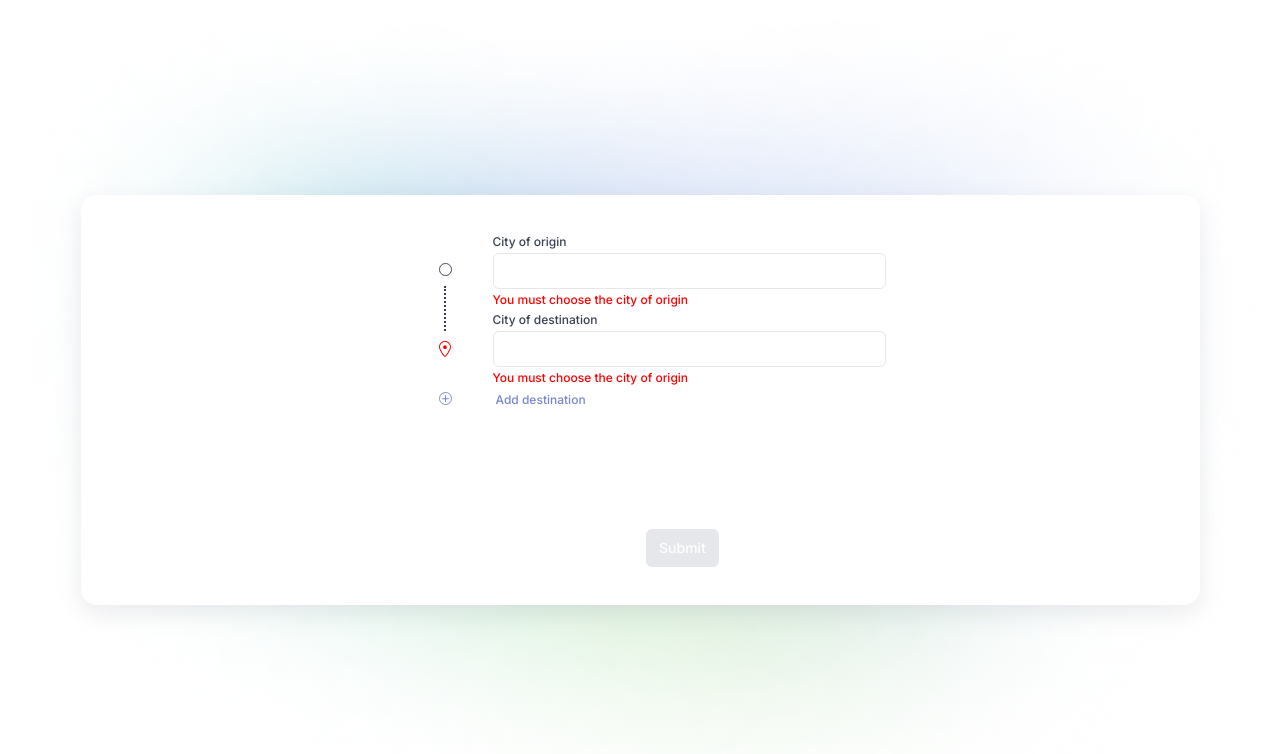
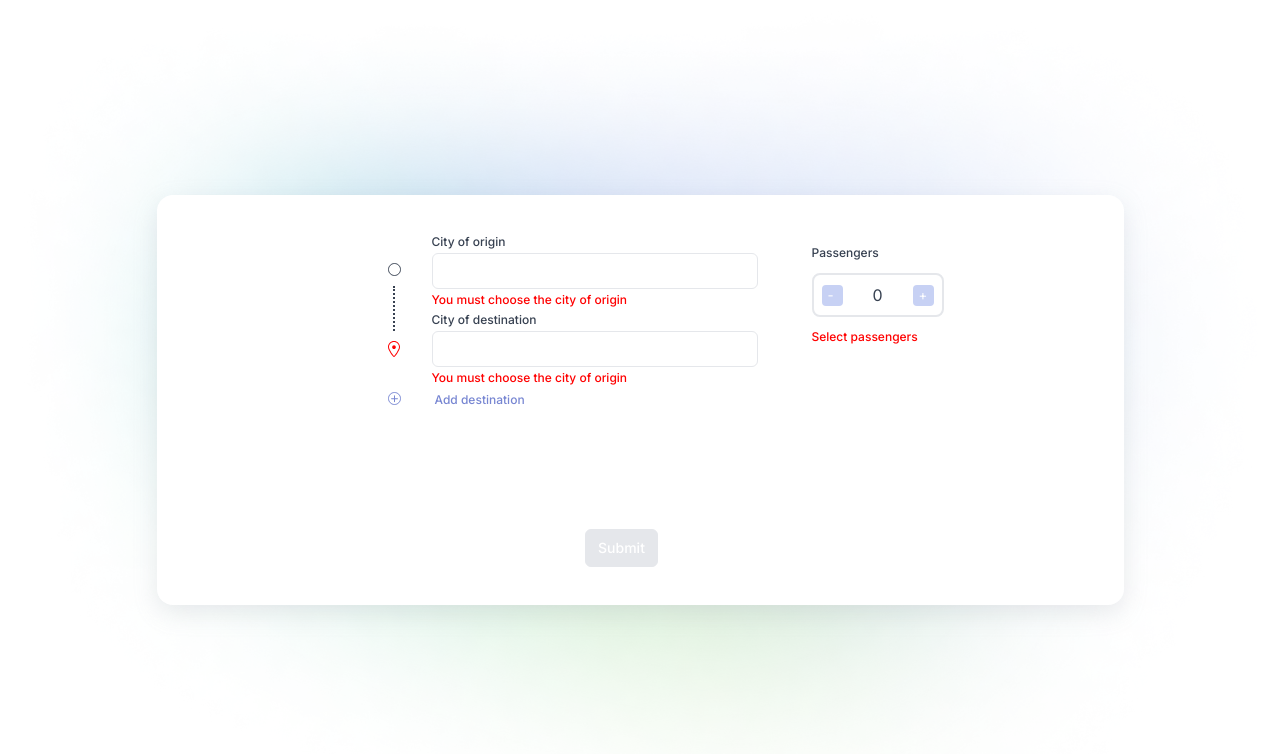
Before and after one commit to bivarz/travel-route, a React (Vite) app in the folder travel-route-app/: page / in a window 1280 px wide. Shown: the top 754 px of the page. Built offline with nearby package versions, Linux system fonts and the light colour scheme.

Commit message:
feat: creating counter component

```diff
--- a/travel-route-app/src/components/Counter/counter.component.tsx
+++ b/travel-route-app/src/components/Counter/counter.component.tsx
@@ -1,7 +1,10 @@
 import { useState } from "react";
+
+import { Button, Container, Content, ErrorMsg, Title } from "./counter.styles";
 
 export const Counter = () => {
   const [count, setCount] = useState<number>(0);
+  const error = false;
 
   const handleIncrement = () => {
     setCount(count + 1);
@@ -14,13 +17,16 @@ export const Counter = () => {
   };
 
   return (
-    <div>
-      <h2>Passengers</h2>
-      <button onClick={handleDecrement} disabled={count === 0}>
-        -
-      </button>
-      <span>{count}</span>
-      <button onClick={handleIncrement}>+</button>
-    </div>
+    <Container>
+      <Title>Passengers</Title>
+      <Content hasError={error}>
+        <Button onClick={handleDecrement} disabled={count === 0}>
+          -
+        </Button>
+        <span>{count}</span>
+        <Button onClick={handleIncrement}>+</Button>
+      </Content>
+      <ErrorMsg>Select passengers</ErrorMsg>
+    </Container>
   );
 };
--- /dev/null
+++ b/travel-route-app/src/components/Counter/counter.styles.ts
@@ -0,0 +1,58 @@
+import styled from "styled-components";
+
+interface StyledContentProps {
+  hasError: boolean;
+}
+
+export const Container = styled.div`
+  width: fit-content;
+  background-color: #fff;
+`;
+
+export const Title = styled.p`
+  font-family: Inter;
+  font-size: 12px;
+  font-weight: 500;
+  line-height: 16px;
+  letter-spacing: 0em;
+  text-align: left;
+`;
+
+export const Content = styled.div<StyledContentProps>`
+  display: flex;
+  justify-content: space-between;
+  align-items: center;
+  border: 2px solid ${(props) => (props.hasError ? "#ff0000" : "#e5e7eb")};
+  padding: 8px;
+  border-radius: 8px;
+  width: 100%;
+  min-width: 92px;
+`;
+
+export const Button = styled.button`
+  width: 21px;
+  height: 21px;
+  border-radius: 4px;
+  border: 1px;
+  background-color: #c7d1f4;
+  color: #fff;
+  font-family: Inter;
+  display: flex;
+  align-items: center;
+
+  text-align: center;
+
+  &:hover {
+    background-color: #7786d2;
+  }
+`;
+
+export const ErrorMsg = styled.p`
+  font-family: Inter;
+  font-size: 12px;
+  font-weight: 500;
+  line-height: 16px;
+  letter-spacing: 0em;
+  text-align: left;
+  color: #ff0000;
+`;
--- a/travel-route-app/src/components/Form/InputField/input.styles.ts
+++ b/travel-route-app/src/components/Form/InputField/input.styles.ts
@@ -1,7 +1,7 @@
 import styled from "styled-components";
 
 export const Container = styled.div`
-  min-width: 387px;
+  min-width: 320px;
 `;
 
 export const Content = styled.div`
--- a/travel-route-app/src/pages/Home/home.styles.ts
+++ b/travel-route-app/src/pages/Home/home.styles.ts
@@ -4,11 +4,19 @@ export const Container = styled.div`
   width: fit-content;
   min-height: 334px;
   height: fit-content;
-  padding: 38px 327px 38px 327px;
+  padding: 38px 200px 38px 200px;
   border-radius: 16px;
-  gap: 10px;
   background-color: #fff;
   display: flex;
-  justify-content: center;
+  justify-content: space-around;
   box-shadow: rgba(149, 157, 165, 0.2) 0px 8px 24px;
 `;
+
+export const Middle = styled.section`
+  display: flex;
+  width: fit-content;
+`;
+
+export const Right = styled.section`
+  width: fit-content;
+`;
--- a/travel-route-app/src/pages/Home/index.tsx
+++ b/travel-route-app/src/pages/Home/index.tsx
@@ -1,14 +1,20 @@
 import React from "react";
 import { Form } from "../../components/Form";
 
-import { Container } from "./home.styles";
+import { Container, Middle, Right } from "./home.styles";
 import { Timeline } from "../../components/Timeline/timeline.component";
+import { Counter } from "../../components/Counter/counter.component";
 
 const Home: React.FC = () => {
   return (
     <Container>
-      <Timeline />
-      <Form />
+      <Middle>
+        <Timeline />
+        <Form />
+      </Middle>
+      <Right>
+        <Counter />
+      </Right>
     </Container>
   );
 };
```
